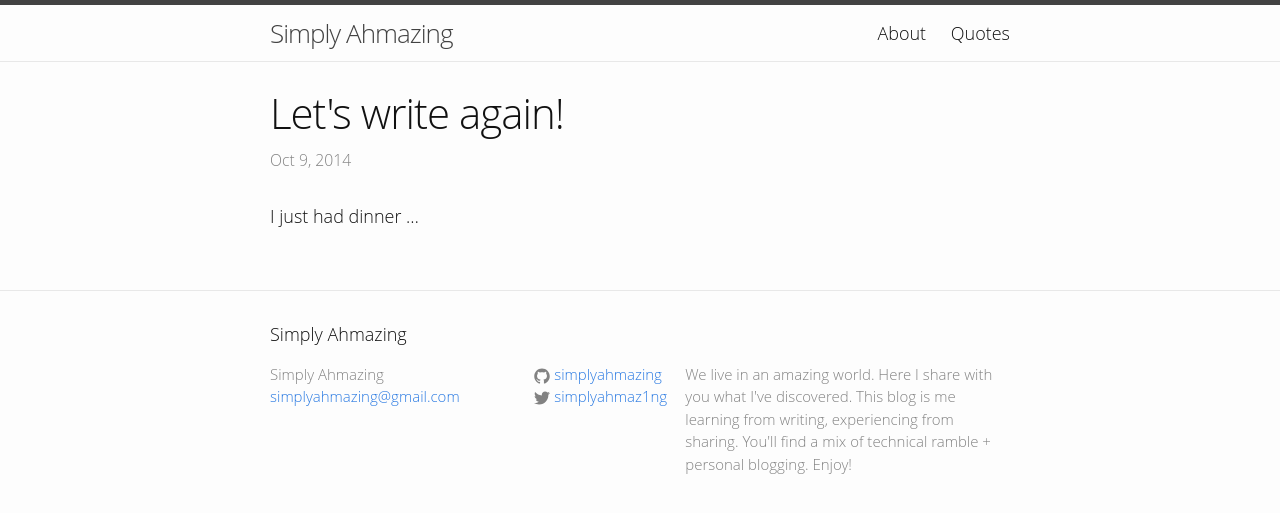
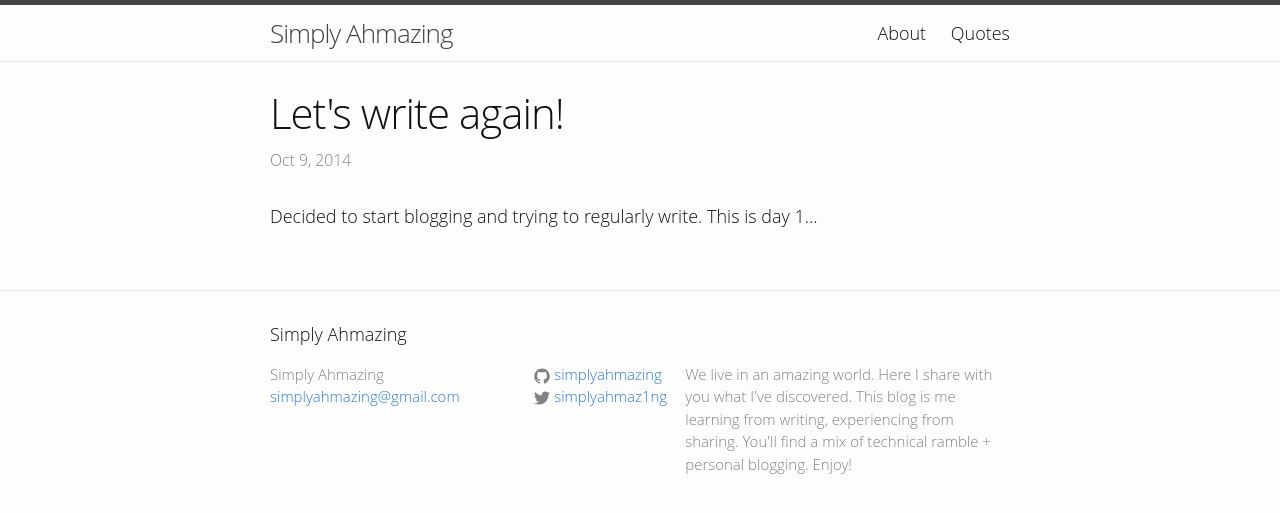
Before and after one commit to icco/simplyahmazing.github.io, a Jekyll site: the page built from _posts/2014-10-09-lets-write-again.markdown, in a window 1280 px wide. Shown: the top 513 px of the page. Built offline with Jekyll 4.4.1, drawn with Linux system fonts in a browser that asks for light colours.

Commit message:
adds new post; edits older posts

```diff
--- a/_posts/2014-10-09-lets-write-again.markdown
+++ b/_posts/2014-10-09-lets-write-again.markdown
@@ -4,6 +4,7 @@ title:  "Let's write again!"
 date:   2014-10-09 20:10:20
 categories: writing meta
 ---
-I just had dinner ...
+
+Decided to start blogging and trying to regularly write. This is day 1...
 
 [old-blog]:    http://www.simplyahmazing.com/
```
Also changed, not shown: _posts/2014-12-07-life-is-tumultuous.md (+1 -1 lines).
